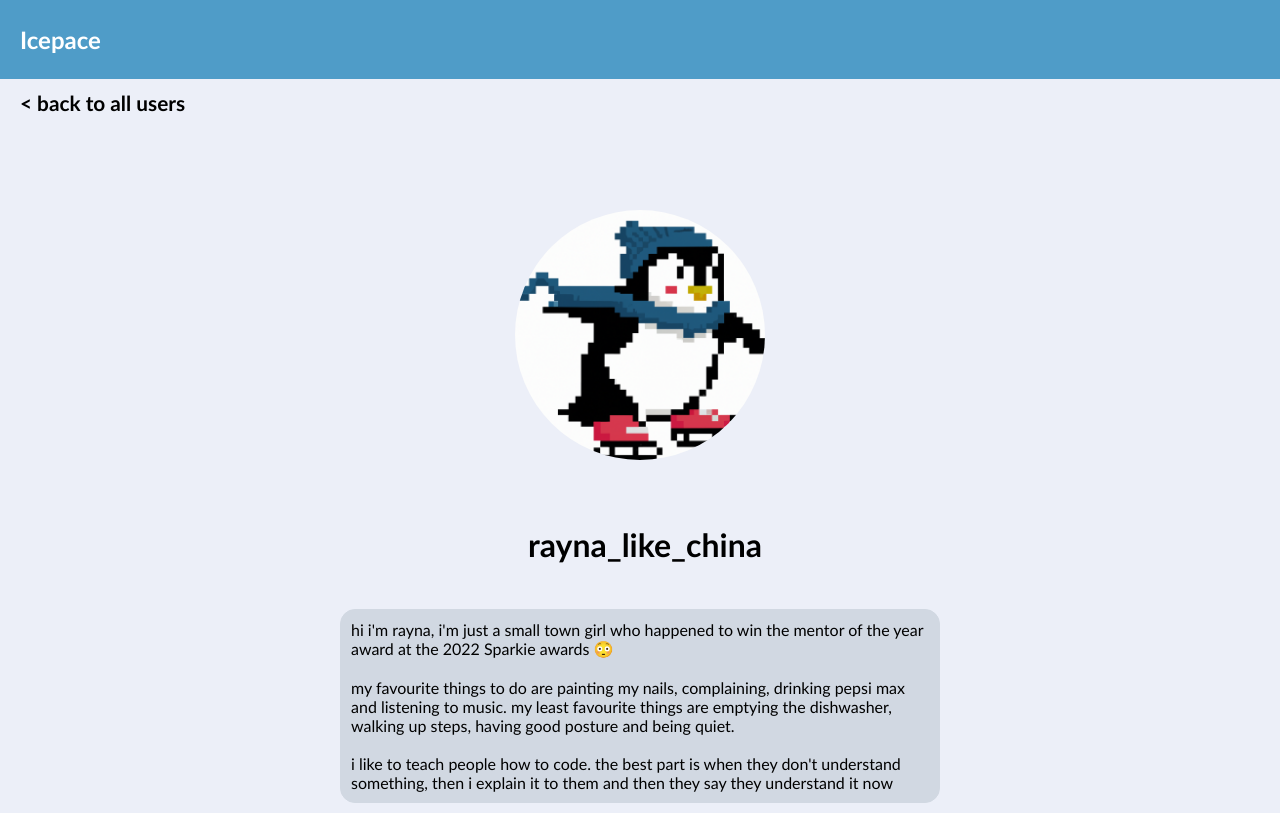
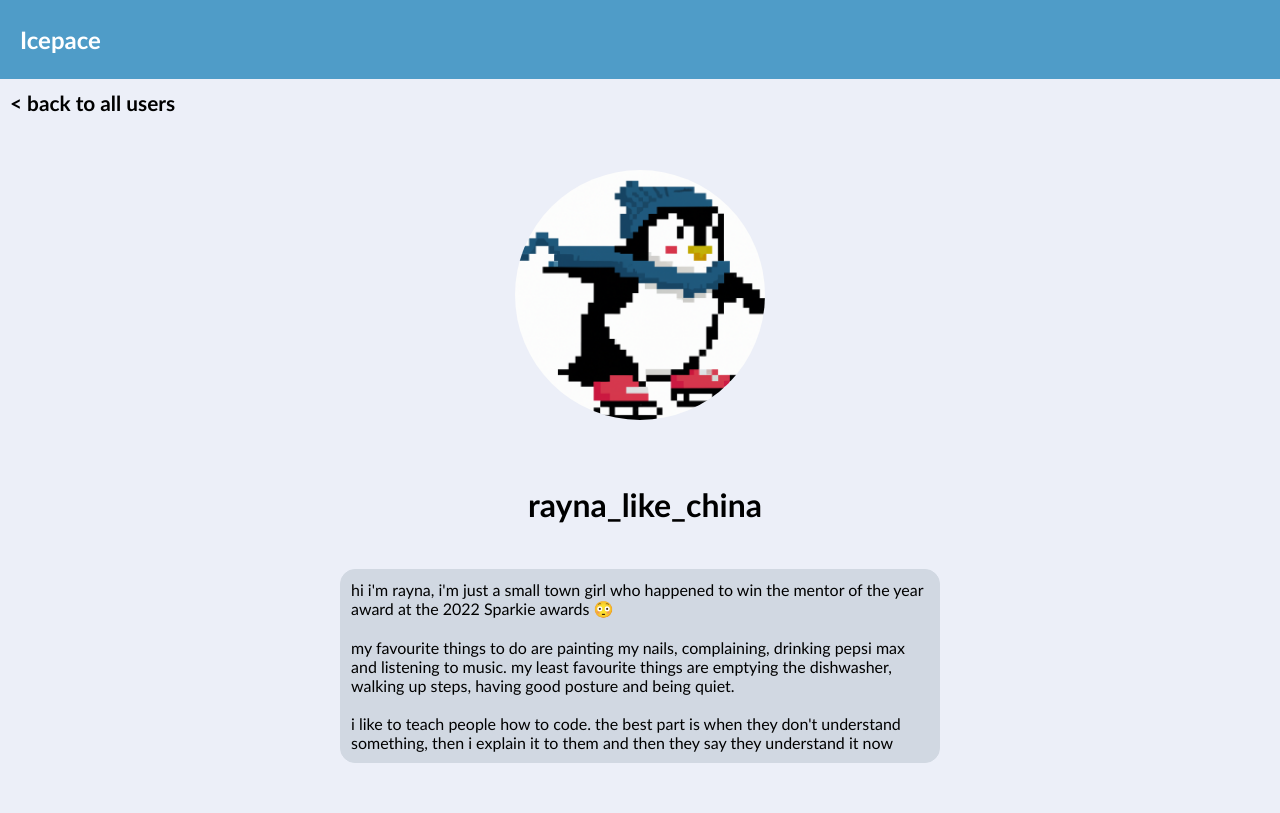
Before and after one commit to iO-Academy/2022-jul-icepace, a PHP site: page /userProfile.php?username=rayna_like_china in a window 1280 px wide. Run offline with PHP 8.4, Linux system fonts and the light colour scheme; data comes from the database, SQL or seed files in the repository; style sheets or scripts are compiled from the project's sources.

Commit message:
Made rayna's padding changes.

```diff
--- a/userProfile.scss
+++ b/userProfile.scss
@@ -4,7 +4,7 @@ $text-color-black: #000000;
 $background-color-text: #D1D8E2;
 
 .userProfileContainer {
-  padding: 50px 10px 0 10px;
+  padding: 90px 10px 50px 10px;
   a {
     text-decoration: none;
     font-weight: bold;
@@ -17,7 +17,6 @@ $background-color-text: #D1D8E2;
   .backToAllUsers {
     display: flex;
     justify-content: flex-start;
-    padding: 40px 10px;
   }
   .profileCard {
     display: flex;
```
Also changed, not shown: 2 other files.
